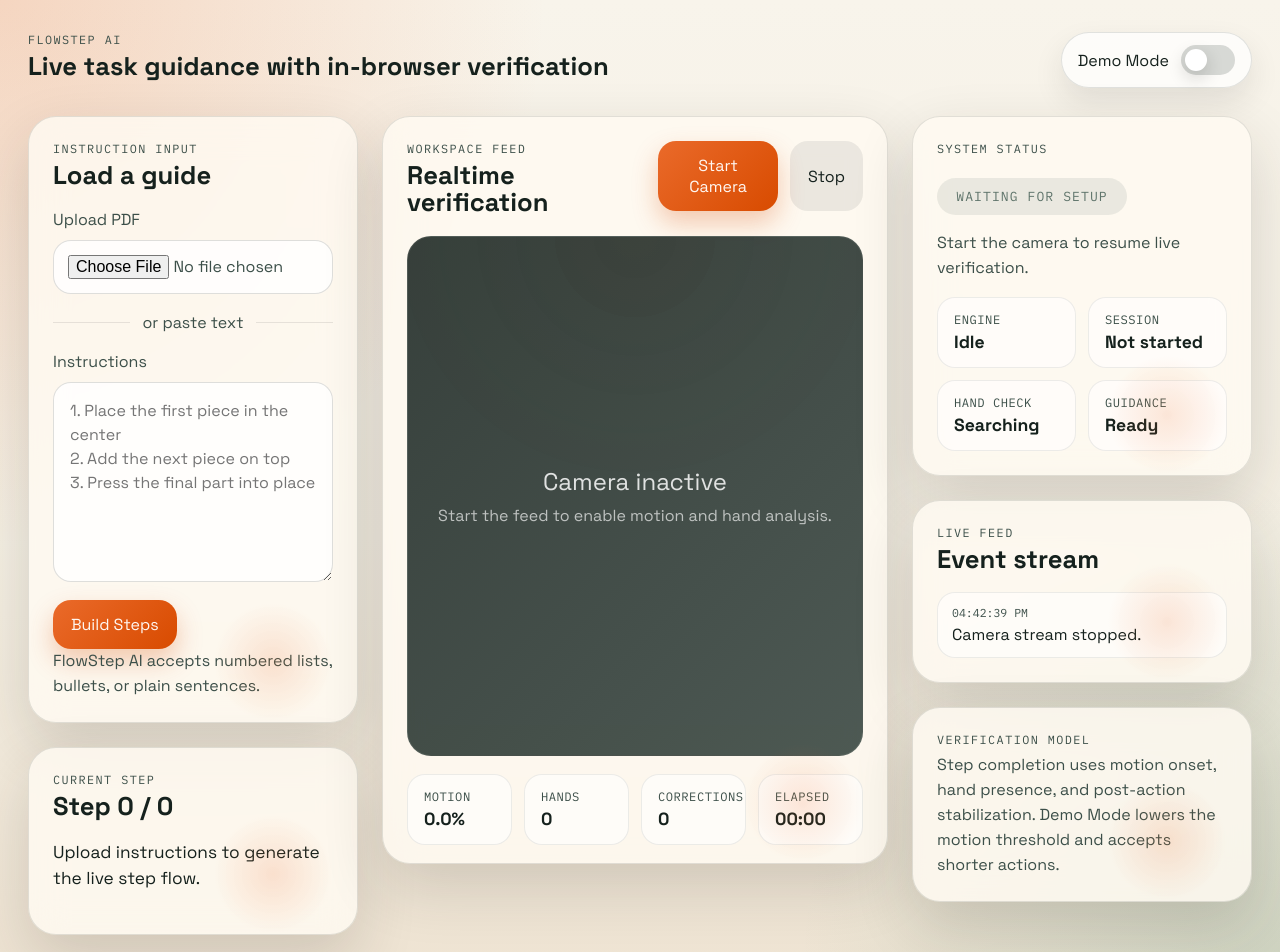
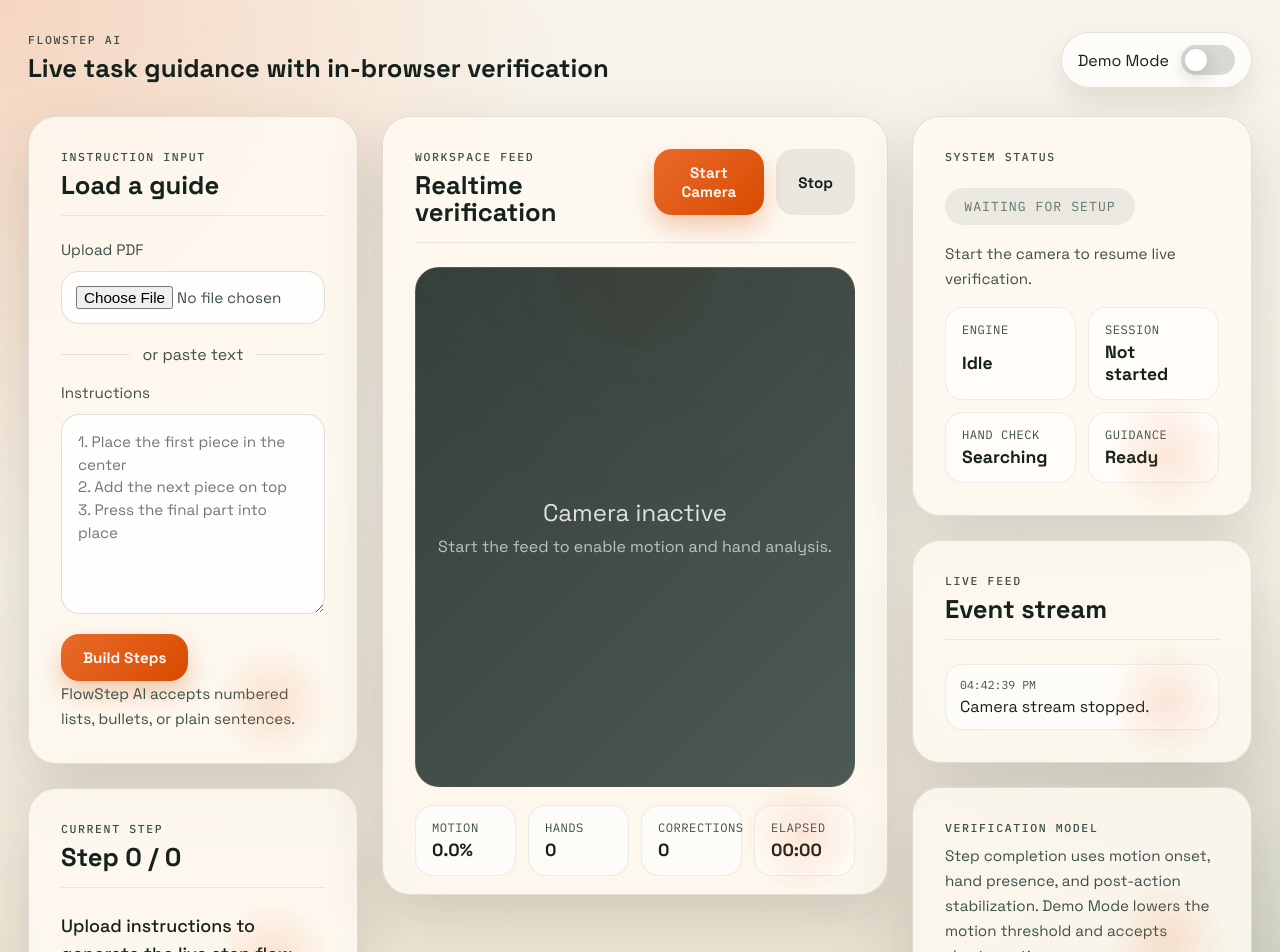
Before and after one commit to DilipS533/FlowBuildAI, a React (Vite) app: page / in a window 1280 px wide. Shown: the top 952 px of the page. Built offline with nearby package versions, Linux system fonts and the light colour scheme.

Commit message:
improvements

```diff
--- a/src/components/InstructionsPanel.jsx
+++ b/src/components/InstructionsPanel.jsx
@@ -39,6 +39,7 @@
             placeholder={
               "1. Place the first piece in the center\n2. Add the next piece on top\n3. Press the final part into place"
             }
+            spellCheck="true"
           />
         </label>
 
--- a/src/hooks/useSpeechGuide.js
+++ b/src/hooks/useSpeechGuide.js
@@ -29,8 +29,9 @@
 
     const utterance = new SpeechSynthesisUtterance(nextMessage);
     utterance.lang = "en-US";
-    utterance.rate = 1.02;
-    utterance.pitch = 0.96;
+    utterance.rate = 0.92;
+    utterance.pitch = 1.0;
+    utterance.volume = 0.95;
 
     utterance.onstart = () => {
       speakingRef.current = true;
--- a/src/lib/pdfLoader.js
+++ b/src/lib/pdfLoader.js
@@ -28,17 +28,35 @@
 
     content.items.forEach((item) => {
       const nextY = item.transform[5];
+      const text = item.str.trim();
+
+      // Skip purely numeric or whitespace-only items
+      if (!text || /^\d+$/.test(text)) {
+        return;
+      }
 
       if (lastY !== null && Math.abs(nextY - lastY) > 3) {
         pageText += "\n";
       }
 
-      pageText += `${item.str} `;
+      pageText += `${text} `;
       lastY = nextY;
     });
 
     pages.push(pageText.trim());
   }
 
-  return pages.join("\n");
+  // Clean up the extracted text
+  let cleanText = pages.join("\n");
+
+  // Remove excessive whitespace
+  cleanText = cleanText.replace(/\s+/g, " ");
+
+  // Fix spacing around punctuation
+  cleanText = cleanText.replace(/\s+([.!?,;:])/g, "$1");
+
+  // Restore line breaks for readability
+  cleanText = cleanText.replace(/([.!?])\s+(?=[A-Z])/g, "$1\n");
+
+  return cleanText.trim();
 }
--- a/src/styles.css
+++ b/src/styles.css
@@ -57,6 +57,7 @@
   margin: 0;
   font-size: clamp(1.5rem, 2vw, 2.35rem);
   line-height: 1.05;
+  font-weight: 700;
 }
 
 .workspace {
@@ -79,7 +80,13 @@
   border-radius: 28px;
   box-shadow: var(--shadow);
   backdrop-filter: blur(18px);
-  padding: 24px;
+  padding: 32px;
+  transition: transform 200ms ease, box-shadow 200ms ease;
+}
+
+.card:hover {
+  transform: translateY(-2px);
+  box-shadow: 0 32px 72px rgba(41, 39, 34, 0.22);
 }
 
 .card::after {
@@ -98,14 +105,17 @@
   justify-content: space-between;
   align-items: flex-start;
   gap: 16px;
-  margin-bottom: 20px;
+  margin-bottom: 24px;
+  padding-bottom: 16px;
+  border-bottom: 1px solid rgba(21, 33, 29, 0.08);
 }
 
 .eyebrow {
-  margin: 0 0 6px;
+  margin: 0 0 8px;
   font-family: "IBM Plex Mono", monospace;
-  font-size: 0.74rem;
-  letter-spacing: 0.12em;
+  font-size: 0.72rem;
+  font-weight: 500;
+  letter-spacing: 0.14em;
   text-transform: uppercase;
   color: var(--ink-soft);
 }
@@ -114,7 +124,8 @@
 .status-detail {
   margin: 0;
   color: var(--ink-soft);
-  line-height: 1.55;
+  line-height: 1.65;
+  font-size: 0.95rem;
 }
 
 .warning-text {
@@ -172,9 +183,10 @@
 .upload-field,
 .text-input-group {
   display: grid;
-  gap: 10px;
-  margin-bottom: 18px;
+  gap: 12px;
+  margin-bottom: 20px;
   color: var(--ink-soft);
+  font-size: 0.95rem;
 }
 
 .upload-field input,
@@ -182,7 +194,15 @@
   width: 100%;
   border-radius: 18px;
   border: 1px solid rgba(21, 33, 29, 0.14);
-  background: rgba(255, 255, 255, 0.78);
+  background: rgba(255, 255, 255, 0.88);
+  transition: border-color 160ms ease, box-shadow 160ms ease;
+}
+
+.upload-field input:focus,
+textarea:focus {
+  outline: none;
+  border-color: rgba(234, 106, 42, 0.4);
+  box-shadow: 0 0 0 3px rgba(234, 106, 42, 0.08);
 }
 
 .upload-field input {
@@ -217,8 +237,10 @@
 .secondary-button {
   border: none;
   border-radius: 18px;
-  padding: 14px 18px;
+  padding: 14px 22px;
   cursor: pointer;
+  font-weight: 600;
+  font-size: 0.95rem;
   transition: transform 160ms ease, box-shadow 160ms ease, background 160ms ease;
 }
 
@@ -239,33 +261,42 @@
 }
 
 .current-step-copy {
-  margin: 0 0 18px;
-  font-size: 1.08rem;
-  line-height: 1.5;
+  margin: 0 0 24px;
+  font-size: 1.12rem;
+  font-weight: 500;
+  line-height: 1.55;
+  color: var(--ink);
 }
 
 .step-list {
   display: grid;
-  gap: 10px;
+  gap: 12px;
   margin: 0;
-  padding-left: 20px;
+  padding-left: 0;
+  list-style: none;
 }
 
 .step-list li {
-  padding: 12px 12px 12px 8px;
+  padding: 14px 16px;
   border-radius: 16px;
+  border-left: 3px solid transparent;
   color: var(--ink-soft);
-  line-height: 1.45;
+  line-height: 1.55;
+  font-size: 0.95rem;
+  transition: all 160ms ease;
 }
 
 .step-list li.active {
-  background: rgba(234, 106, 42, 0.12);
+  background: rgba(234, 106, 42, 0.15);
   color: var(--ink);
+  border-left-color: var(--accent);
+  font-weight: 500;
 }
 
 .step-list li.complete {
   background: rgba(34, 121, 93, 0.12);
   color: var(--success);
+  border-left-color: var(--success);
 }
 
 .mode-badge {
```
